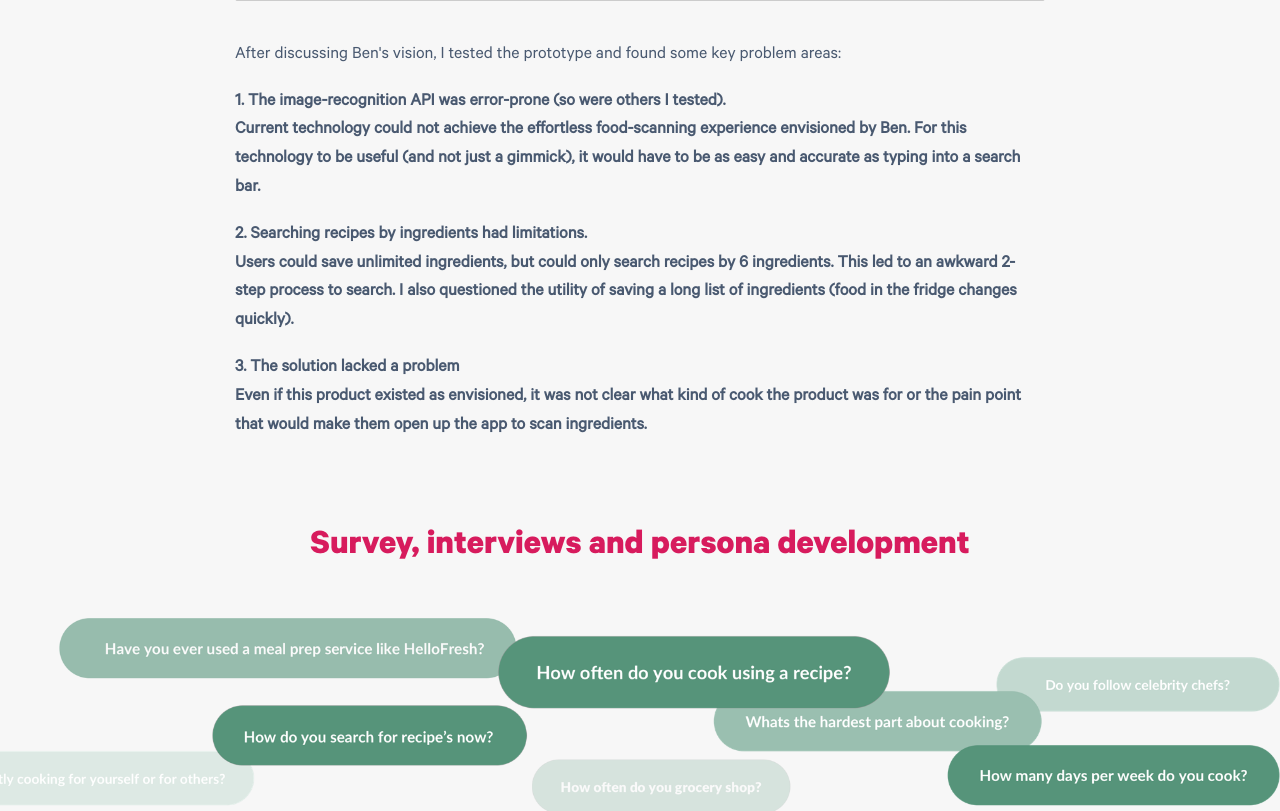
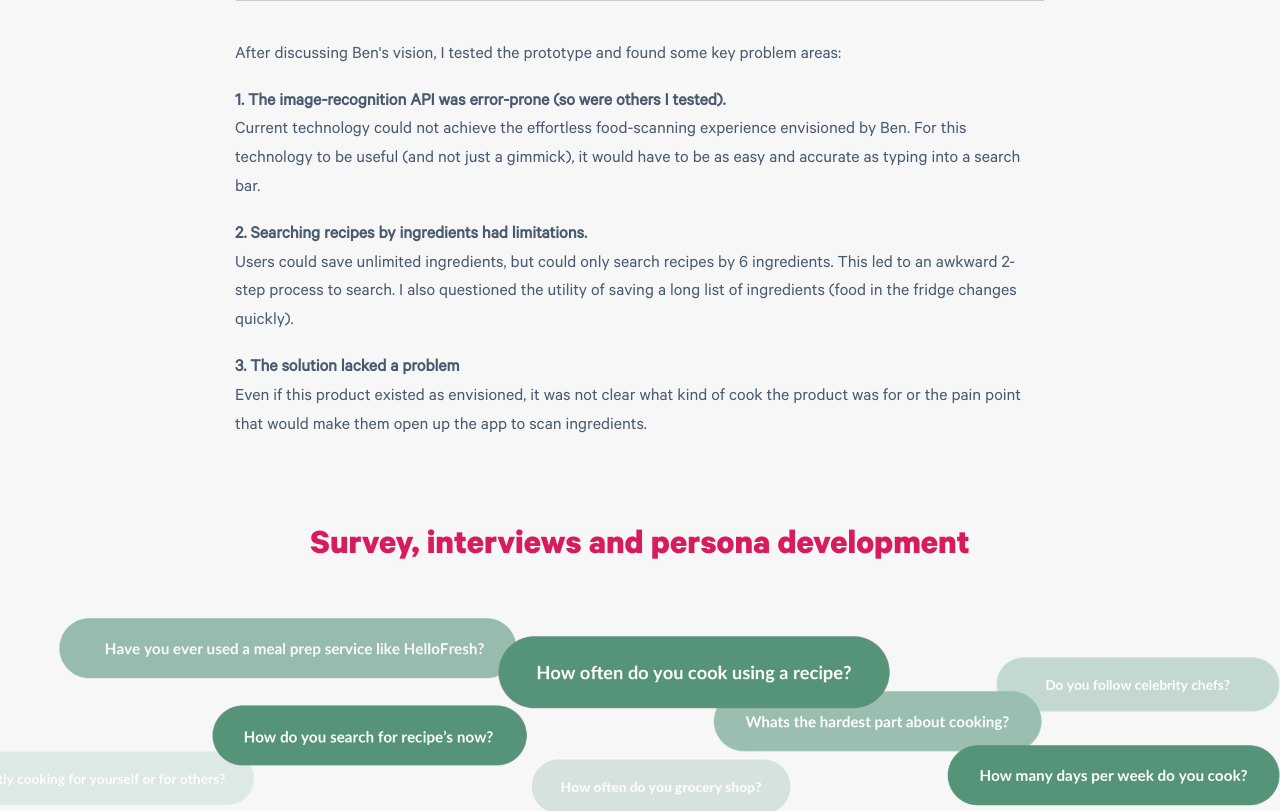
Before and after one commit to krich96/krich96.github.io, a plain HTML site: page project1.html in a window 1280 px wide. Shown: the part 3468-4279 px from the top of the page. Drawn offline with nearby package versions, Linux system fonts and the light colour scheme.

Commit message:
tag edit

```diff
--- a/project1.html
+++ b/project1.html
@@ -56,13 +56,13 @@
 
     <p>After discussing Ben's vision, I tested the prototype and found some key problem areas:</p>
 
-    <p><strong>1. The image-recognition API was error-prone (so were others I tested).</stong></br>
+    <p><strong>1. The image-recognition API was error-prone (so were others I tested).</strong></br>
       Current technology could not achieve the effortless food-scanning experience envisioned by Ben. For this technology to be useful (and not just a gimmick), it would have to be as easy and accurate as typing into a search bar.</p>
 
-    <p><strong>2. Searching recipes by ingredients had limitations.</stong></br>
+    <p><strong>2. Searching recipes by ingredients had limitations.</strong></br>
       Users could save unlimited ingredients, but could only search recipes by 6 ingredients. This led to an awkward 2-step process to search. I also questioned the utility of saving a long list of ingredients (food in the fridge changes quickly).</p>
 
-      <p><strong>3. The solution lacked a problem</stong></br>
+      <p><strong>3. The solution lacked a problem</strong></br>
         Even if this product existed as envisioned, it was not clear what kind of cook the product was for or the pain point that would make them open up the app to scan ingredients.</p>
   </div>
 
```
